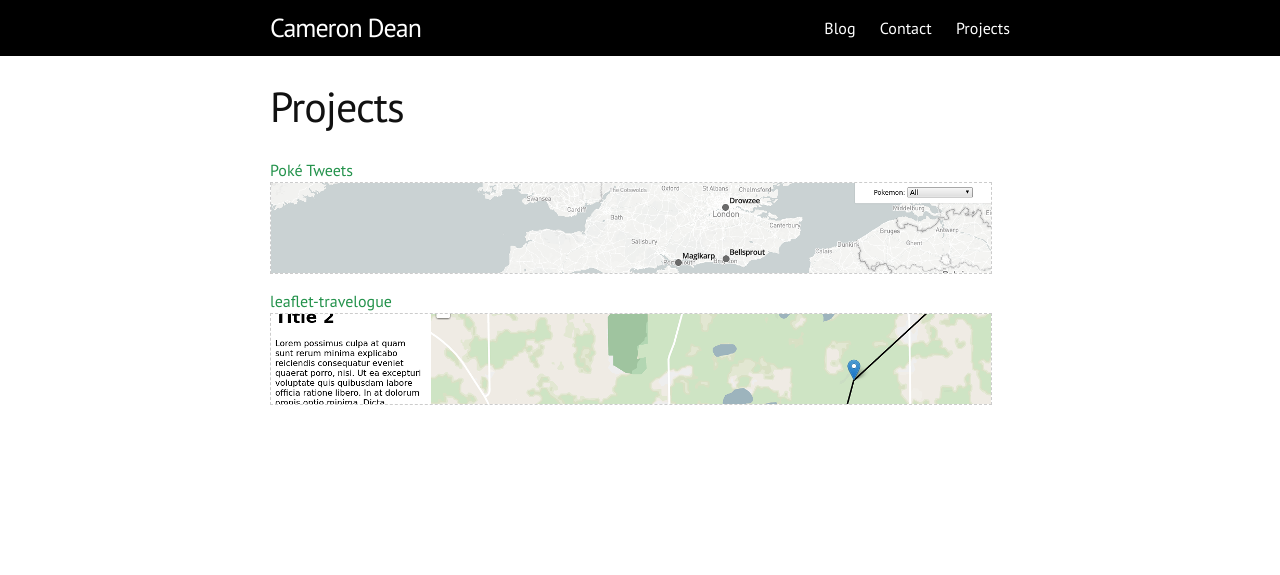
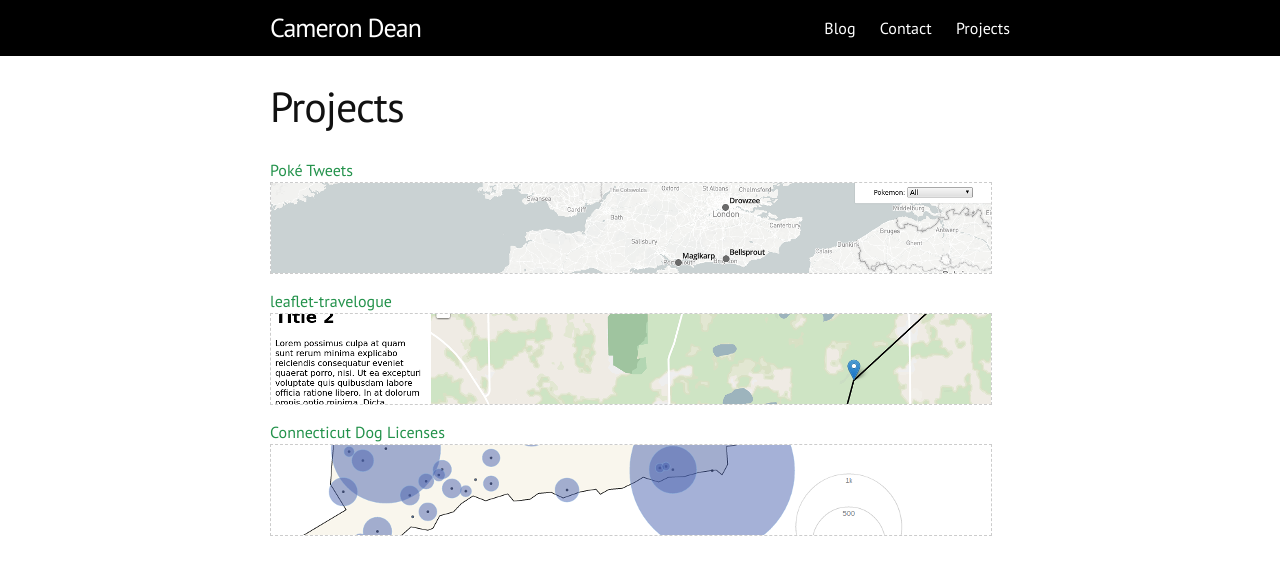
Before and after one commit to chdean/chdean.github.io, a Jekyll site: the page built from projects/index.md, in a window 1280 px wide. Shown: the top 575 px of the page. Built offline with Jekyll 4.4.1, drawn with Linux system fonts in a browser that asks for light colours.

Commit message:
added ct-dogs to projects

```diff
--- a/projects/index.md
+++ b/projects/index.md
@@ -9,3 +9,6 @@ custom_css: /css/projects.css
 
 [leaflet-travelogue
 ![](/assets/preview/leaflet-travelogue.png)](https://github.com/chdean/leaflet-travelogue)
+
+[Connecticut Dog Licenses
+![](/assets/preview/ct-dogs.png)](ct-dogs/)
```
Also changed, not shown: assets/preview/ct-dogs.png (added).
